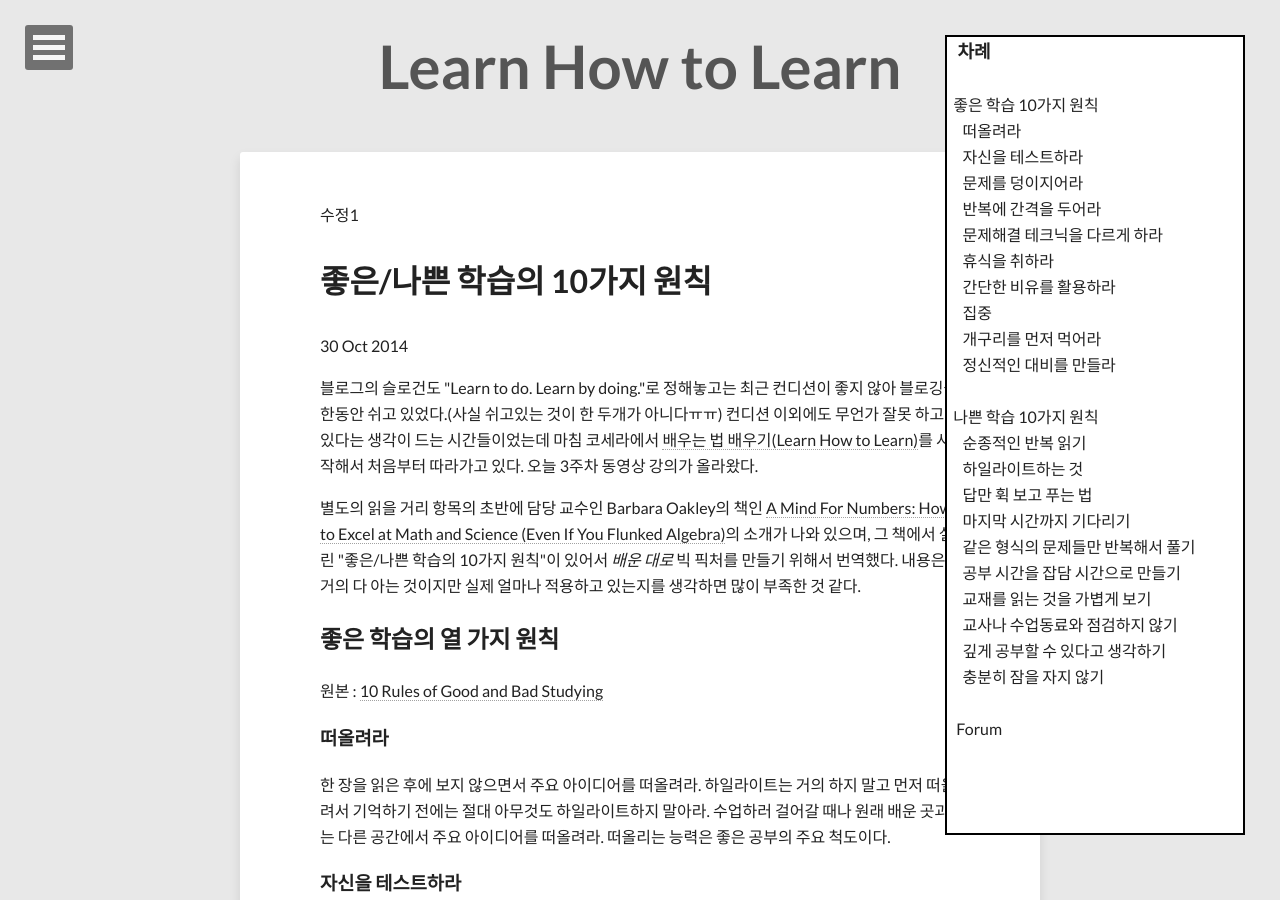
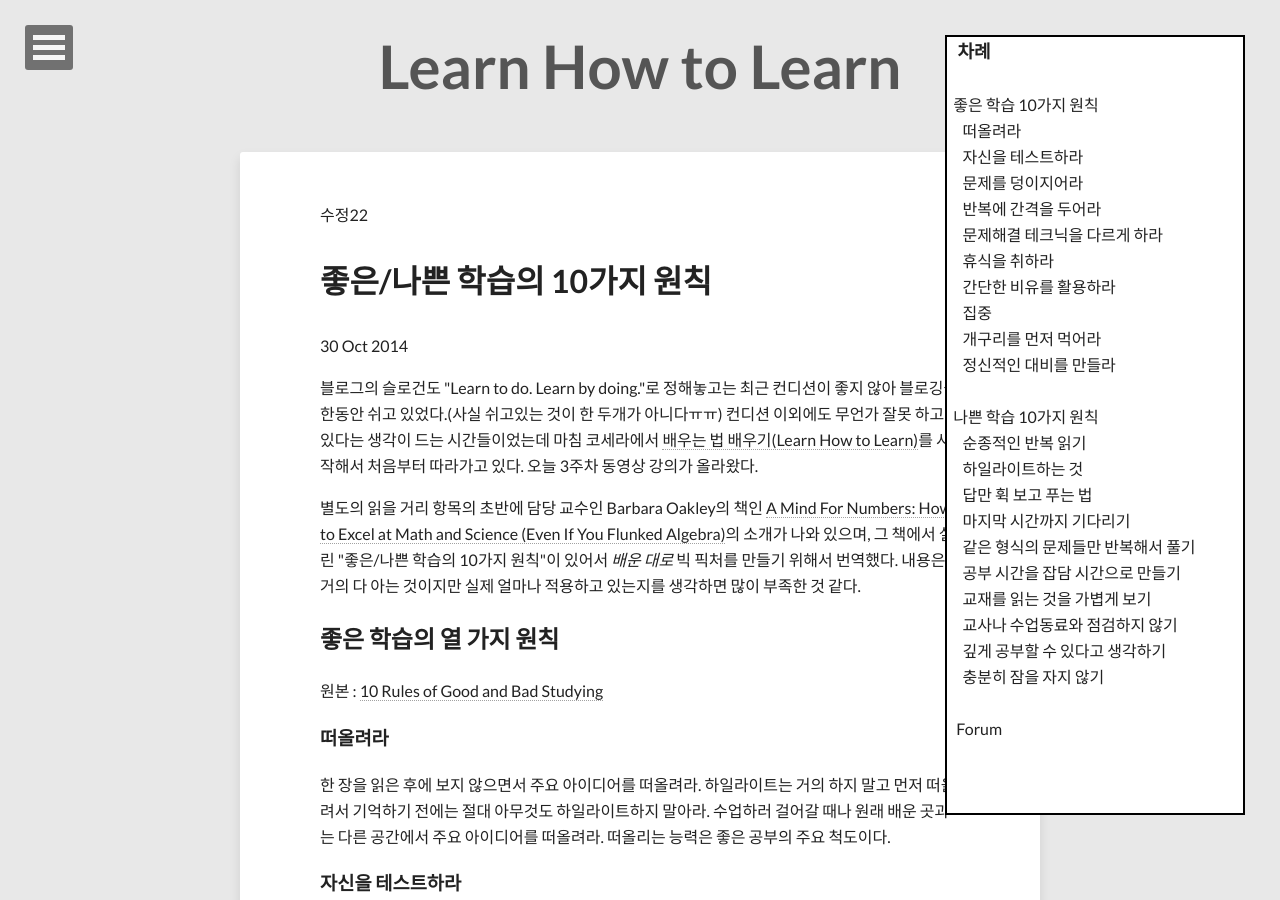
Before and after one commit to geoncheollee/geonblog, a Jekyll site: the page built from how_study.html, in a window 1280 px wide and 900 px high. Built offline with Jekyll 4.4.1, drawn with Linux system fonts in a browser that asks for light colours; nearby versions of some CDN libraries; comment, search, counter and statistics services are not loaded.

Commit message:
20141103_hong

```diff
--- a/how_study.html
+++ b/how_study.html
@@ -10,11 +10,11 @@
   creditlink: http://www.dargadgetz.com/ios-7-abstract-wallpaper-pack-for-iphone-5-and-ipod-touch-retina/-->
 share: true
 ---
-수정1
+수정22
 
 <html>
 <body>
-	<div style="background: white; height: 800px; width: 300px; border: 2px solid black; position: fixed; top: 35px; right: 35px;">
+	<div style="background: white; height: 780px; width: 300px; border: 2px solid black; position: fixed; top: 35px; right: 35px;">
   			<b><span style="font-size: large;">&nbsp;&nbsp;&nbsp;차례</span></b><br /><br>
   			<a href="#good"> &nbsp;&nbsp;좋은 학습 10가지 원칙</a> <br>
   			<a href="#good1"> &nbsp;&nbsp;&nbsp;&nbsp;&nbsp;떠올려라 </a> <br>
```
